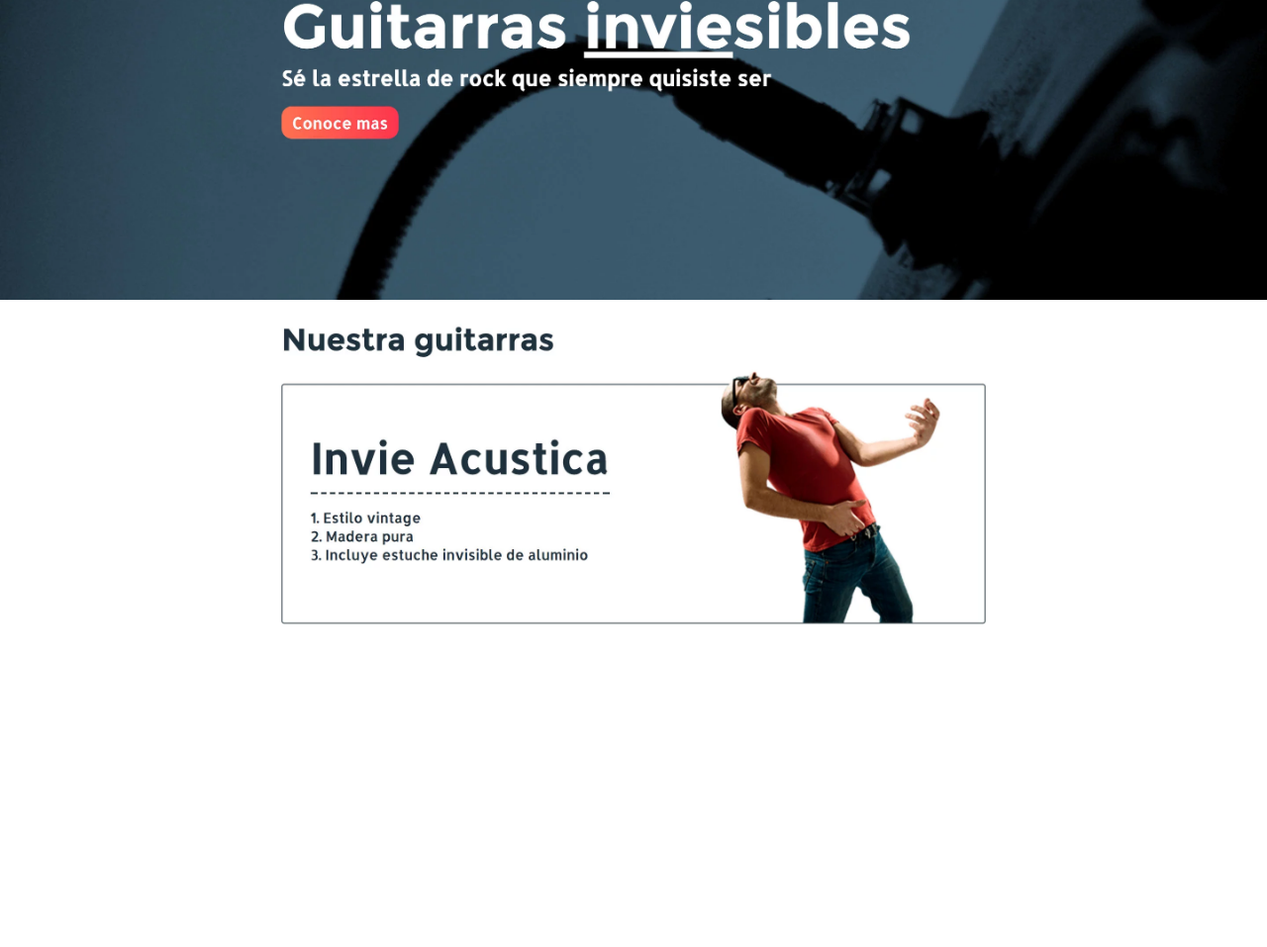
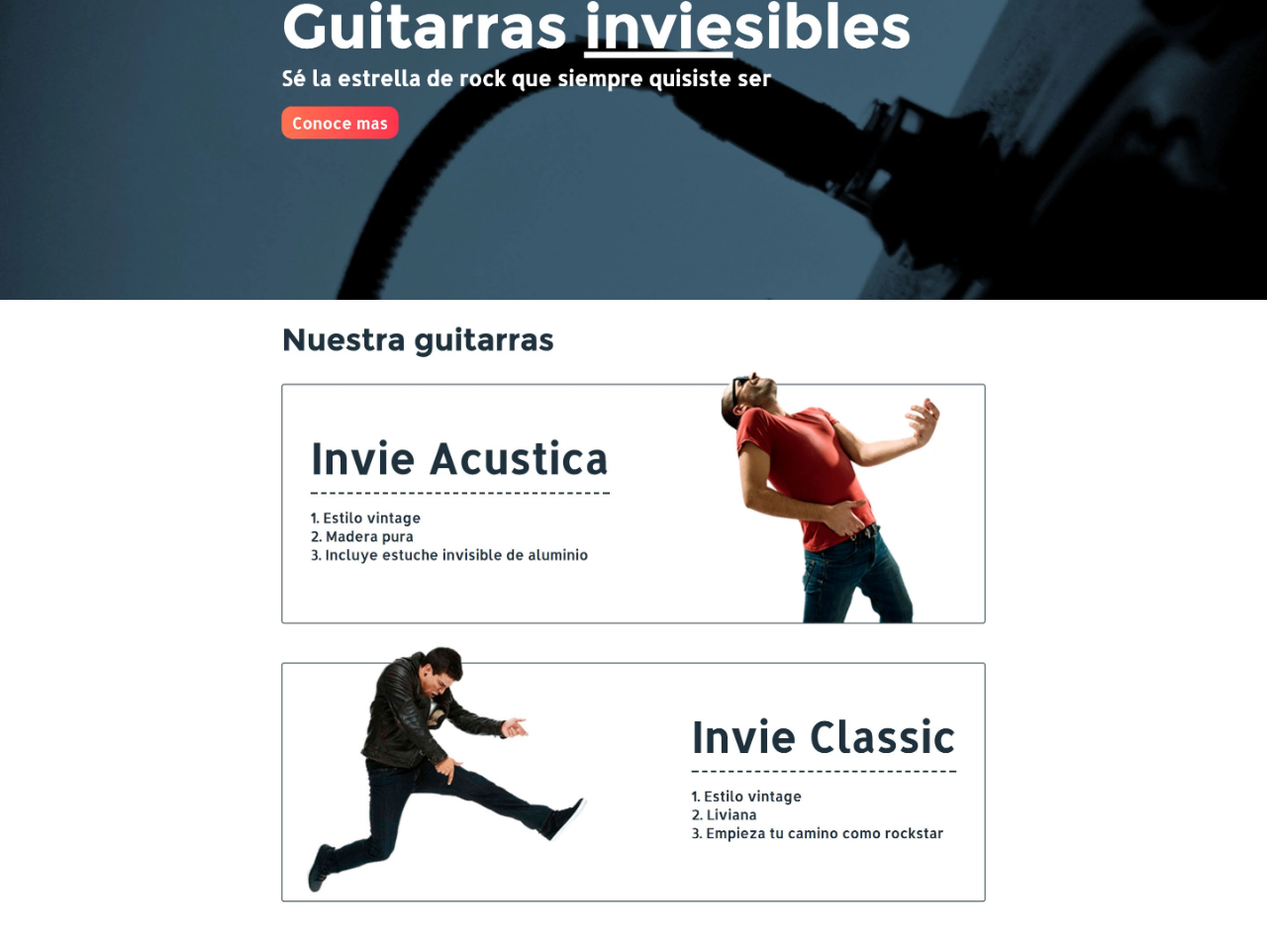
Before and after one commit to cyepes96/invie-github, a plain HTML site: page index.html in a window 1280 px wide. Shown: the part 172-1129 px from the top of the page at 99% size. Before the commit the page ends 815 px from the top, so only its background shows below. Drawn offline with Linux system fonts and the light colour scheme.

Commit message:
Agregando guitarra clasica

```diff
--- a/index.html
+++ b/index.html
@@ -8,5 +8,6 @@
     <img src="images/invie_header.jpg" alt=""/>
     <img src="images/invie_hero.jpg" alt=""/>
     <img src="images/invie_acustica.jpg" alt=""/>
+    <img src="images/invie_classic.jpg" alt=""/>
 </body>
 </html>
```
